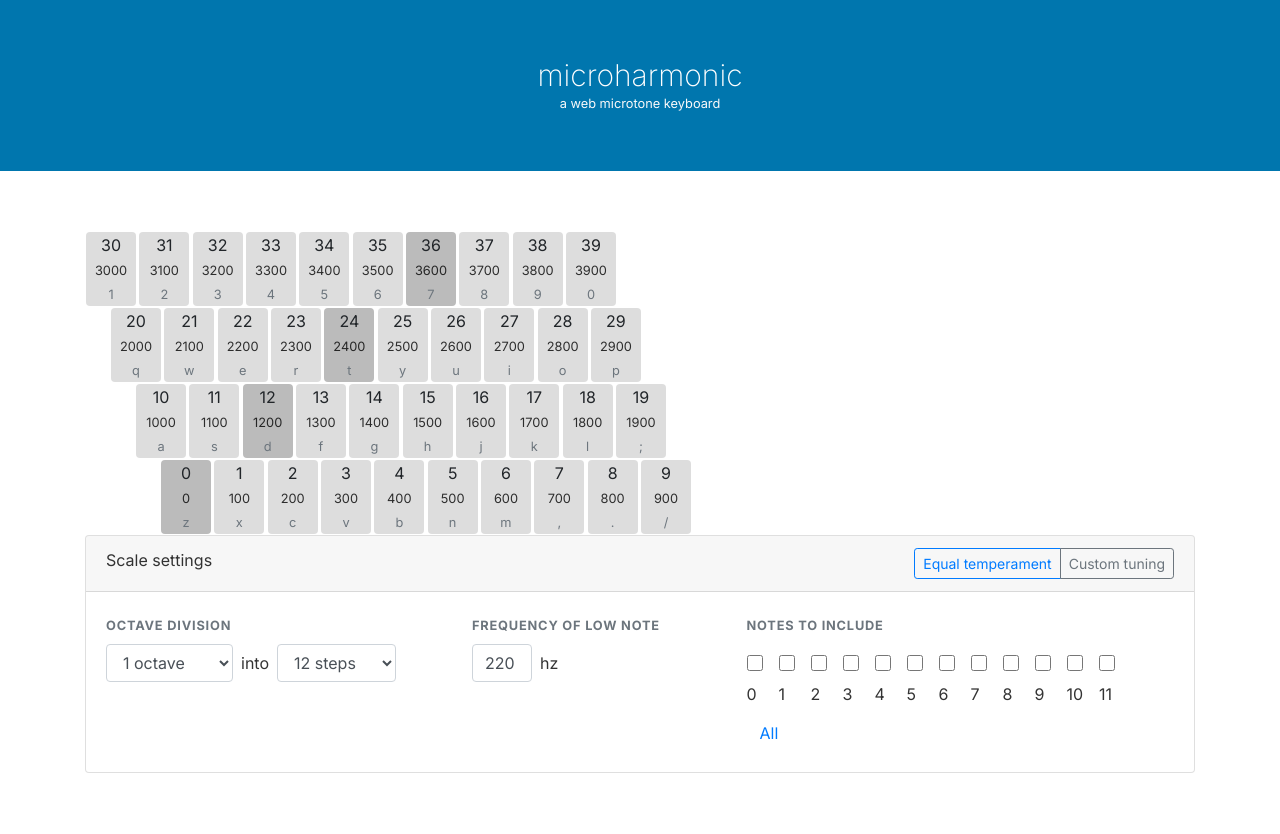
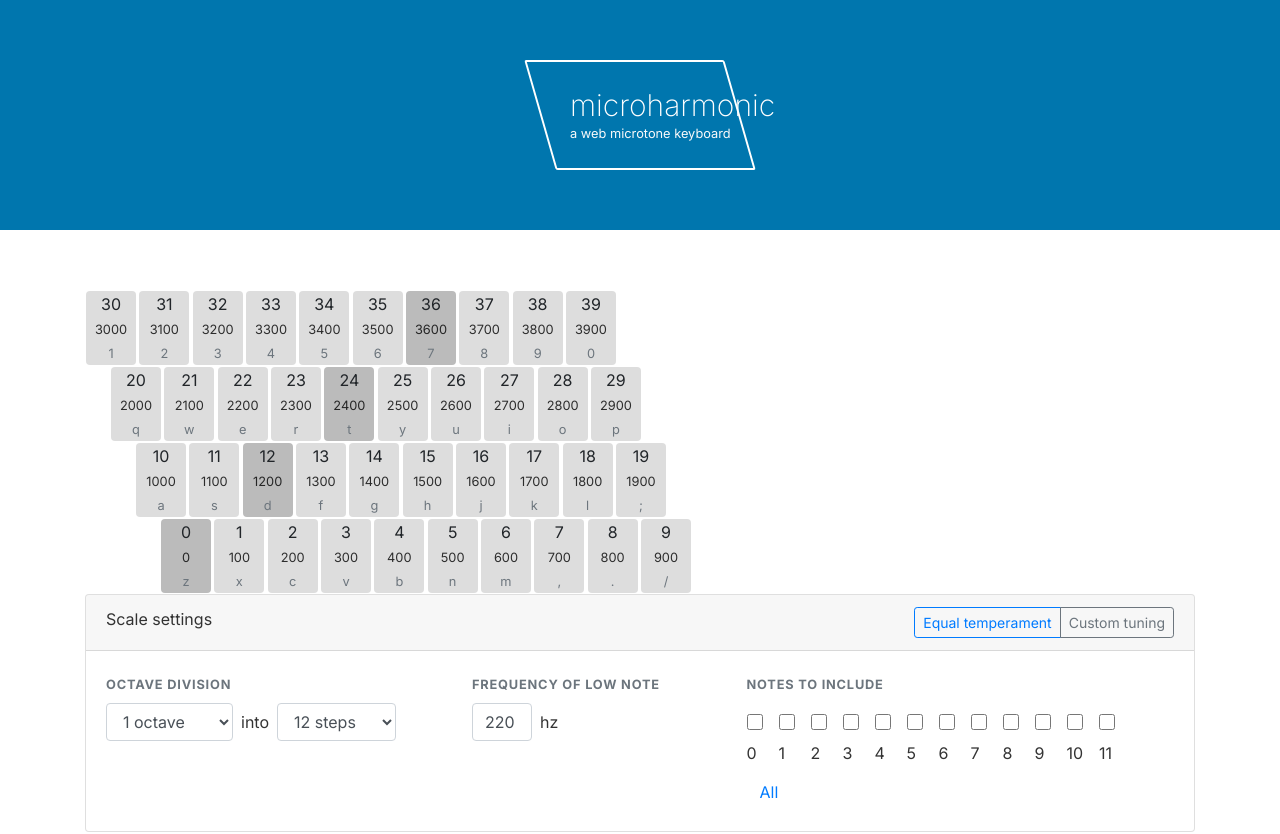
Before and after one commit to kevinsqi/microharmonic, a React (Create React App) app in the folder client/: page / in a window 1280 px wide. Shown: the top 834 px of the page. Built offline with nearby package versions, Linux system fonts and the light colour scheme.

Commit message:
important fancy banner

```diff
--- a/client/src/App.css
+++ b/client/src/App.css
@@ -7,8 +7,16 @@ html, body, #root {
   height: 100%;
 }
 
+a:hover {
+  text-decoration: none;
+}
+
 input[type=checkbox] {
   width: 1em;
+}
+
+.left-0 {
+  left: 0;
 }
 
 .height-full {
@@ -133,3 +141,16 @@ input[type=checkbox] {
     margin-left: 0px;
   }
 }
+
+/*
+ * Custom components
+ */
+
+.Parallelogram {
+  display: inline-block;
+  width: 100%;
+  height: 100%;
+  border: 2px solid #fff;
+  border-radius: 2px;
+  transform: skew(16deg);
+}
--- a/client/src/Header.js
+++ b/client/src/Header.js
@@ -29,12 +29,20 @@ class Header extends React.Component {
       >
         <div className="container">
           <div className="d-flex">
-            <div className="mx-auto line-height-1 text-center">
-              <NavLink className="text-5 text-white" style={{ fontWeight: 200 }} to="/">
-                microharmonic
-              </NavLink>
-              <div className="mt-1">
-                <small className="text-light">a web microtone keyboard</small>
+            <div className="mx-auto line-height-1">
+              <div className="position-relative" style={{ width: 200, height: 110 }}>
+                <div className="position-absolute left-0 Parallelogram" />
+                <div
+                  className="position-absolute height-full d-flex flex-column justify-content-center"
+                  style={{ left: 30 }}
+                >
+                  <NavLink className="text-5 text-white" style={{ fontWeight: 200 }} to="/">
+                    microharmonic
+                  </NavLink>
+                  <div className="mt-1">
+                    <small className="text-light">a web microtone keyboard</small>
+                  </div>
+                </div>
               </div>
             </div>
             {/*
```
